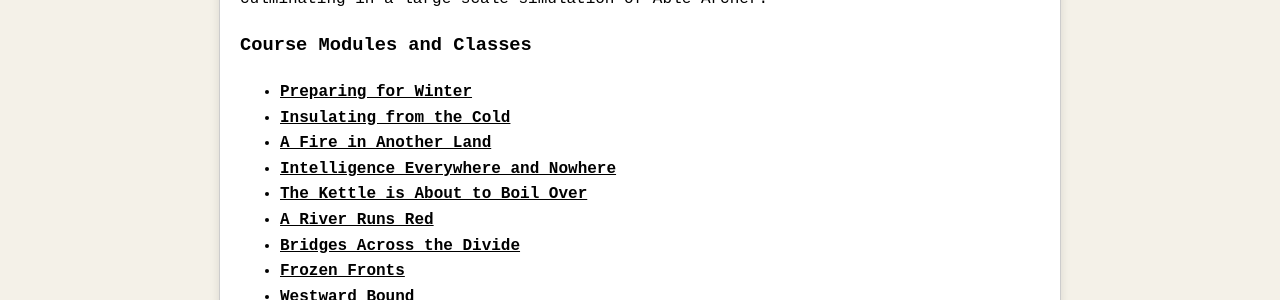
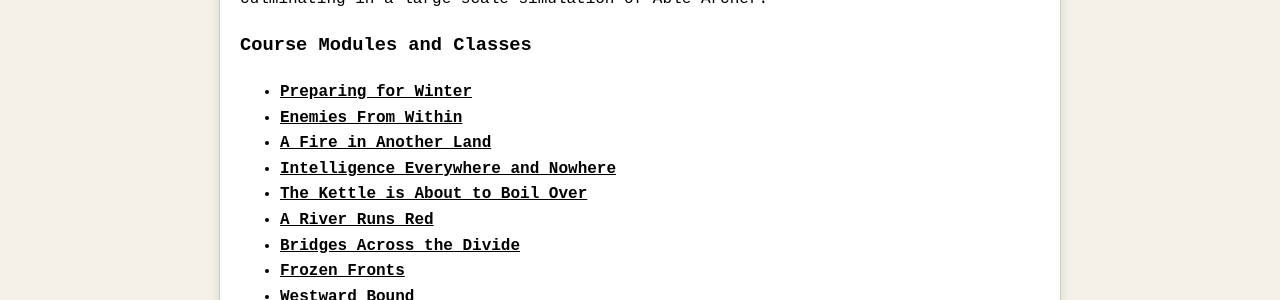
Before and after one commit to jboyce1/CodeWar, a Jekyll site: the page built from index.markdown, in a window 1280 px wide. Shown: the part 412-712 px from the top of the page. Built offline with Jekyll 4.4.1, drawn with Linux system fonts in a browser that asks for light colours.

Commit message:
Update index.markdown

```diff
--- a/index.markdown
+++ b/index.markdown
@@ -13,7 +13,7 @@ In this course, students will delve into Cold War history by transforming the vi
 ### Course Modules and Classes
 
 - [Preparing for Winter](./classes/PreparingForWinter)
-- [Insulating from the Cold](./InsulatingFromTheCold)
+- [Enemies From Within](./classes/EnemiesFromWithin)
 - [A Fire in Another Land](./AFireInAnotherLand)
 - [Intelligence Everywhere and Nowhere](./IntelligenceEverywhereAndNowhere)
 - [The Kettle is About to Boil Over](./TheKettleIsAboutToBoilOver)
```
